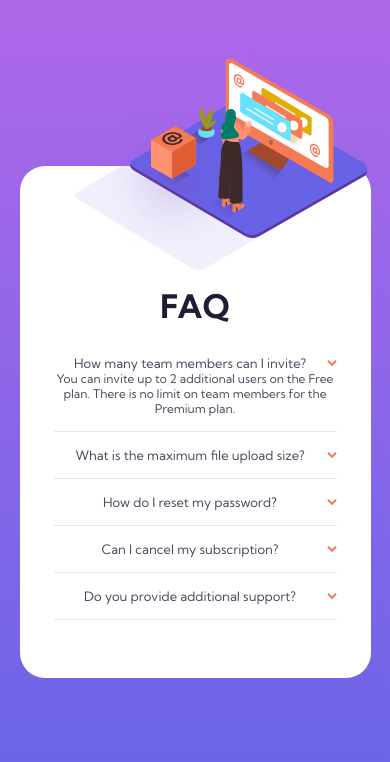
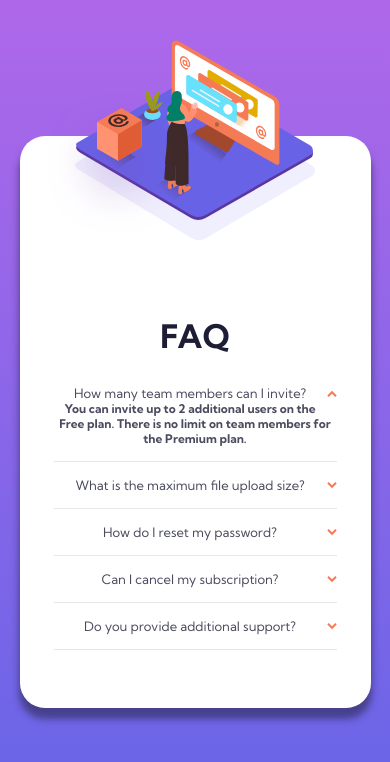
Before and after one commit to Kyaw-Min-lwin/FAQ-accordion-card, a plain HTML site: page index.html in a window 390 px wide. Both pictures are taken after a click on the element "How many team members can I invite?". Drawn offline with Linux system fonts and the light colour scheme.

Commit message:
Update style.css

```diff
--- a/style.css
+++ b/style.css
@@ -12,12 +12,10 @@ body {
     font-family: 'Kumbh Sans', sans-serif;
     font-weight: 400;
     min-height: 100vh;
-    height: 100vh;
     background: linear-gradient(to bottom, hsl(273, 75%, 66%), hsl(240, 73%, 65%));
     display: flex;
     justify-content: center;
     align-items: center;
-    color: hsl(238, 29%, 16%);
 }
 
 .card {
@@ -25,6 +23,7 @@ body {
     background: url(./images/bg-pattern-desktop.svg) no-repeat white;
     background-size: 42em 54em;
     background-position: -15em -12em;
+    box-shadow: 0px 10px 7px 1px hsla(238, 29%, 16%, 0.5);
     /*  */
     display: flex;
     align-items: center;
@@ -88,6 +87,7 @@ h1 {
     border-bottom: 0.5px solid hsl(240, 5%, 91%);
     margin: 10px;
     padding: 5px 0 15px;
+    font-weight: 700;
     color: hsl(237, 12%, 33%);
 }
 
@@ -98,17 +98,29 @@ h1 {
 
 [id*=question] p:first-of-type {
     font-size: 13px;
-    font-weight: 400;
+    font-weight: 500;
 }
 
 .answer {
     display: none;
-    color: hsl(240, 6%, 50%);
 }
 
-.arrow {
+.misc {
+    margin-top: 1rem;
+    color: hsl(240, 6%, 50%);
+    font-weight: 400;
+}
+
+[class*=arrow] {
     padding-top: 5px;
     float: right;
+    transform: rotate(0deg);
+}
+
+.down {
+    transform: rotate(180deg);
+    padding-left: 0px;
+    padding-bottom: 5px;
 }
 
 @media (min-width:750px) and (max-width:950px) {
@@ -121,6 +133,9 @@ h1 {
 }
 
 @media (max-width:749px) {
+    body {
+        height: auto;
+    }
     .card {
         width: 90%;
         justify-content: center;
@@ -131,10 +146,12 @@ h1 {
     }
     #woman {
         content: url(./images/illustration-woman-online-mobile.svg);
-        top: -9rem;
-        width: 20%;
-        left: 30%;
+        top: -8rem;
+        margin: auto;
+        margin-left: -2.5rem;
         width: auto;
+        left: auto;
+        /* right: auto; */
     }
     .FAQ-container {
         left: 0;
@@ -142,7 +159,7 @@ h1 {
         width: 100%;
     }
     h1 {
-        margin: 10rem 0 2rem;
+        margin: 15rem 0 2rem;
     }
     #answer-container {
         width: 100%;
```
